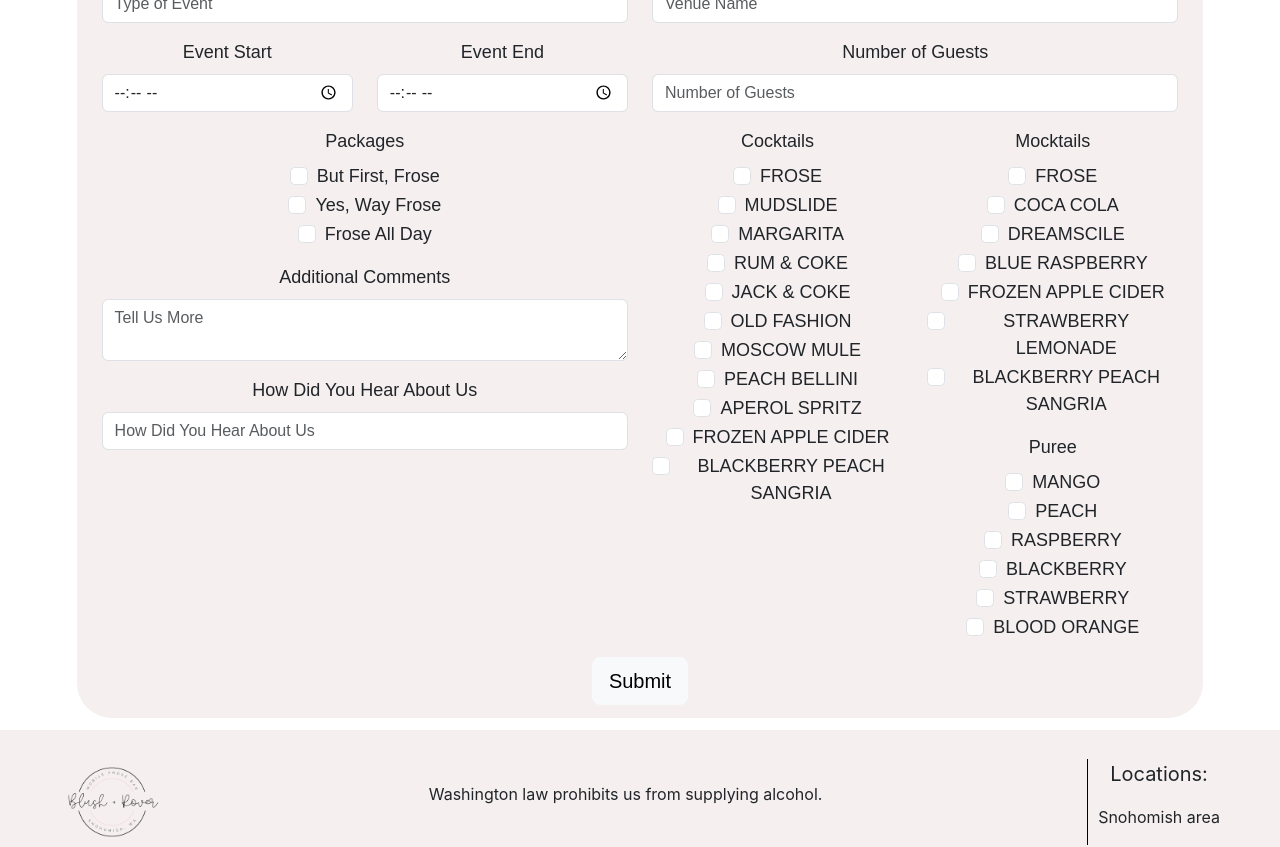
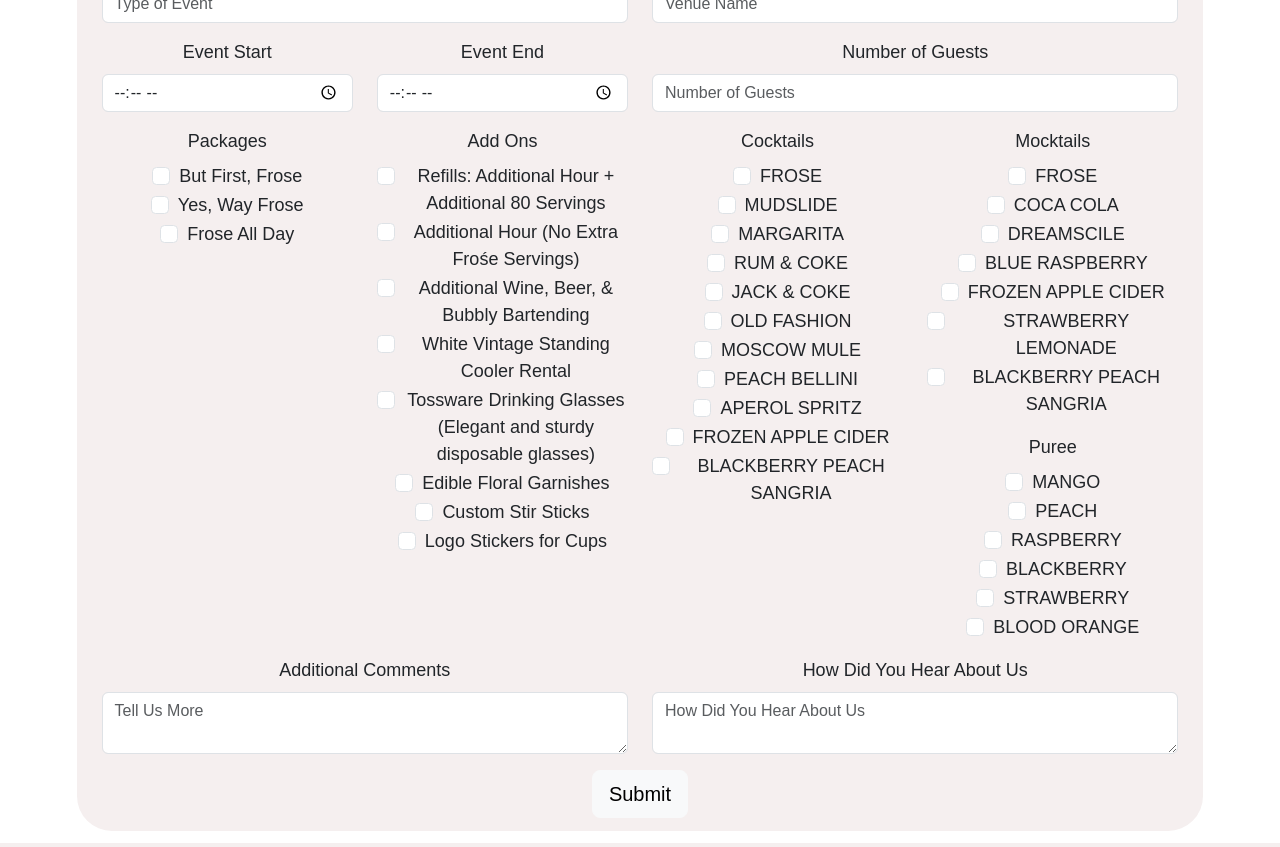
Before and after one commit to ajmurray211/Blush-Rover-frontend, a React (Create React App) app: page /#/contact in a window 1280 px wide. Shown: the part 920-1767 px from the top of the page. Built offline with nearby package versions, Linux system fonts and the light colour scheme; no server answers.

Commit message:
re structured form and add in a new section. edited the validation.

```diff
--- a/src/pages/Contact.js
+++ b/src/pages/Contact.js
@@ -1,6 +1,6 @@
-import React, { useState } from 'react';
+import React, { useEffect, useState } from 'react';
 import { Container, Row, Col, Form, FormGroup, Label, Input, Button, Alert } from 'reactstrap';
-import { cocktails, mocktails, puree } from '../data';
+import { cocktails, mocktails, puree, addOns } from '../data';
 import emailjs from 'emailjs-com';
 import drink3 from '../assets/drink3.jpeg'
 
@@ -17,6 +17,8 @@ const Contact = () => {
     const [moreInfo, setMoreInfo] = useState('');
     const [howDidYouHear, setHowDidYouHear] = useState('');
     const [selectedPackage, setSelectedPackage] = useState('');
+    const [selectedAddOns, setSelectedAddOns] = useState([]);
+    const [addOnArray, setaddOnArray] = useState([]);
     const [selectedCocktails, setSelectedCocktails] = useState([]);
     const [selectedMocktails, setSelectedMocktails] = useState([]);
     const [selectedPurees, setSelectedPselectedPurees] = useState([]);
@@ -25,6 +27,11 @@ const Contact = () => {
     const [formErrors, setFormErrors] = useState({});
     const [isFormSubmitted, setIsFormSubmitted] = useState(false);
     const publicKey = process.env.REACT_APP_PUBLIC_KEY
+
+    useEffect(() => {
+        const addOnArray = addOns.map((addOn) => { return addOn.name })
+        setaddOnArray(addOnArray)
+    }, [])
 
     const handleCocktailSelect = (event) => {
         const selectedCocktail = event.target.value;
@@ -56,6 +63,16 @@ const Contact = () => {
         }
     };
 
+    const handleAddonSelection = (e) => {
+        const additionalItem = e.target.value;
+        if (selectedAddOns.includes(additionalItem)) {
+            const updatedSelections = selectedAddOns.filter(item => item !== additionalItem);
+            setSelectedAddOns(updatedSelections);
+        } else {
+            setSelectedAddOns([...selectedAddOns, additionalItem]);
+        }
+    }
+
     const checkValue = (data) => {
         const errors = {};
 
@@ -75,8 +92,10 @@ const Contact = () => {
 
         if (Object.keys(errors).length === 0) {
             setIsFormSubmitted(true);
+            return (true)
         } else {
             setFormErrors(errors);
+            return (false)
         }
     };
 
@@ -99,7 +118,10 @@ const Contact = () => {
             selectedCocktails: selectedCocktails,
             selectedMocktails: selectedMocktails,
             selectedPuree: selectedPurees,
+            selectedAddOns: selectedAddOns,
         };
+
+        // console.log(checkValue(data))
 
         if (checkValue(data)) {
             emailjs.send(
@@ -153,7 +175,7 @@ const Contact = () => {
                                             value={fullName}
                                             onChange={(e) => {
                                                 setFullName(e.target.value)
-                                                checkValue()
+                                                // checkValue()
                                             }}
                                         />
                                         <span className="text-danger">{formErrors.fullName}</span>
@@ -171,7 +193,7 @@ const Contact = () => {
                                             value={email}
                                             onChange={(e) => {
                                                 setEmail(e.target.value)
-                                                checkValue()
+                                                // checkValue()
                                             }}
                                         />
                                         <span className="text-danger">{formErrors.email}</span>
@@ -191,7 +213,7 @@ const Contact = () => {
                                             value={phoneNumber}
                                             onChange={(e) => {
                                                 setPhoneNumber(e.target.value)
-                                                checkValue()
+                                                // checkValue()
                                             }}
                                         />
                                         <span className="text-danger">{formErrors.phoneNumber}</span>
@@ -209,7 +231,7 @@ const Contact = () => {
                                             value={dateOfEvent}
                                             onChange={(e) => {
                                                 setDateOfEvent(e.target.value)
-                                                checkValue()
+                                                // checkValue()
                                             }}
                                         />
                                         <span className="text-danger">{formErrors.dateOfEvent}</span>
@@ -229,7 +251,7 @@ const Contact = () => {
                                             value={eventType}
                                             onChange={(e) => {
                                                 setEventType(e.target.value)
-                                                checkValue()
+                                                // checkValue()
                                             }}
                                         />
                                         <span className="text-danger">{formErrors.eventType}</span>
@@ -247,7 +269,7 @@ const Contact = () => {
                                             value={venueName}
                                             onChange={(e) => {
                                                 setVenueName(e.target.value)
-                                                checkValue()
+                                                // checkValue()
                                             }}
                                         />
                                         <span className="text-danger">{formErrors.venueName}</span>
@@ -267,7 +289,7 @@ const Contact = () => {
                                             value={eventStart}
                                             onChange={(e) => {
                                                 setEventStart(e.target.value)
-                                                checkValue()
+                                                // checkValue()
                                             }}
                                         />
                                         <span className="text-danger">{formErrors.eventStart}</span>
@@ -285,7 +307,7 @@ const Contact = () => {
                                             value={eventEnd}
                                             onChange={(e) => {
                                                 setEventEnd(e.target.value)
-                                                checkValue()
+                                                // checkValue()
                                             }}
                                         />
                                         <span className="text-danger">{formErrors.eventEnd}</span>
@@ -303,7 +325,7 @@ const Contact = () => {
                                             value={numOfGuests}
                                             onChange={(e) => {
                                                 setNumOfGuests(e.target.value)
-                                                checkValue()
+                                                // checkValue()
                                             }}
                                         />
                                         <span className="text-danger">{formErrors.numOfGuests}</span>
@@ -312,6 +334,7 @@ const Contact = () => {
                             </Row>
                             <Row>
                                 <Col md={6}>
+                                    <Row>
                                         <Col>{/* packages */}
                                             <FormGroup>
                                                 <Label for="package">Packages</Label>
@@ -362,34 +385,30 @@ const Contact = () => {
                                                 </div>
                                             </FormGroup>
                                         </Col>
-                                    <Col >{/* tellusmore */}
+                                        <Col md={6}>{/* add ons */}
                                             <FormGroup>
-                                            <Label for="moreInfo">Additional Comments</Label>
+                                                <Label for="cocktails">Add Ons</Label>
+                                                {addOnArray.map((addOn) => (
+                                                    <FormGroup check key={addOn}>
+                                                        <Label check>
                                                             <Input
-                                                // invalid={formErrors.}
-                                                type="textarea"
-                                                name="moreInfo"
-                                                id="moreInfo"
-                                                placeholder="Tell Us More"
-                                                value={moreInfo}
-                                                onChange={(e) => setMoreInfo(e.target.value)}
+                                                                invalid={formErrors.addOns}
+                                                                type="checkbox"
+                                                                value={addOn}
+                                                                checked={selectedAddOns.includes(addOn)}
+                                                                onChange={(e) => {
+                                                                    handleAddonSelection(e)
+                                                                    // checkValue()
+                                                                }
+                                                                }
                                                             />
+                                                            {addOn}
+                                                        </Label>
+                                                    </FormGroup>
+                                                ))}
                                             </FormGroup>
                                         </Col>
-                                    <Col >{/* hearaboutus */}
-                                        <FormGroup>
-                                            <Label for="howDidYouHear">How Did You Hear About Us</Label>
-                                            <Input
-                                                // invalid={formErrors.}
-                                                type="text"
-                                                name="howDidYouHear"
-                                                id="howDidYouHear"
-                                                placeholder="How Did You Hear About Us"
-                                                value={howDidYouHear}
-                                                onChange={(e) => setHowDidYouHear(e.target.value)}
-                                            />
-                                        </FormGroup>
-                                    </Col>
+                                    </Row>
                                 </Col>
                                 <Col md={6}>
                                     <Row>
@@ -407,7 +426,7 @@ const Contact = () => {
                                                                 checked={selectedCocktails.includes(cocktail)}
                                                                 onChange={(e) => {
                                                                     handleCocktailSelect(e)
-                                                                    checkValue()
+                                                                    // checkValue()
                                                                 }
                                                                 }
                                                             />
@@ -432,7 +451,7 @@ const Contact = () => {
                                                                 checked={selectedMocktails.includes(mocktail)}
                                                                 onChange={(e) => {
                                                                     handleMocktailSelect(e)
-                                                                    checkValue()
+                                                                    // checkValue()
                                                                 }
                                                                 }
                                                             />
@@ -456,7 +475,7 @@ const Contact = () => {
                                                                 checked={selectedPurees.includes(p)}
                                                                 onChange={(e) => {
                                                                     handlePureeSelect(e)
-                                                                    checkValue()
+                                                                    // checkValue()
                                                                 }
                                                                 }
                                                             />
@@ -467,6 +486,36 @@ const Contact = () => {
                                             </FormGroup>
                                         </Col>
                                     </Row>
+                                </Col>
+                            </Row>
+                            <Row>
+                                <Col md={6} >{/* tellusmore */}
+                                    <FormGroup>
+                                        <Label for="moreInfo">Additional Comments</Label>
+                                        <Input
+                                            // invalid={formErrors.}
+                                            type="textarea"
+                                            name="moreInfo"
+                                            id="moreInfo"
+                                            placeholder="Tell Us More"
+                                            value={moreInfo}
+                                            onChange={(e) => setMoreInfo(e.target.value)}
+                                        />
+                                    </FormGroup>
+                                </Col>
+                                <Col md={6} >{/* hearaboutus */}
+                                    <FormGroup>
+                                        <Label for="howDidYouHear">How Did You Hear About Us</Label>
+                                        <Input
+                                            // invalid={formErrors.}
+                                            type="textarea"
+                                            name="howDidYouHear"
+                                            id="howDidYouHear"
+                                            placeholder="How Did You Hear About Us"
+                                            value={howDidYouHear}
+                                            onChange={(e) => setHowDidYouHear(e.target.value)}
+                                        />
+                                    </FormGroup>
                                 </Col>
                             </Row>
                             <Button disabled={isFormSubmitted && success} color='light' size='lg' type='submit'>
```
Lines whose indentation alone changed are shown as unchanged.
